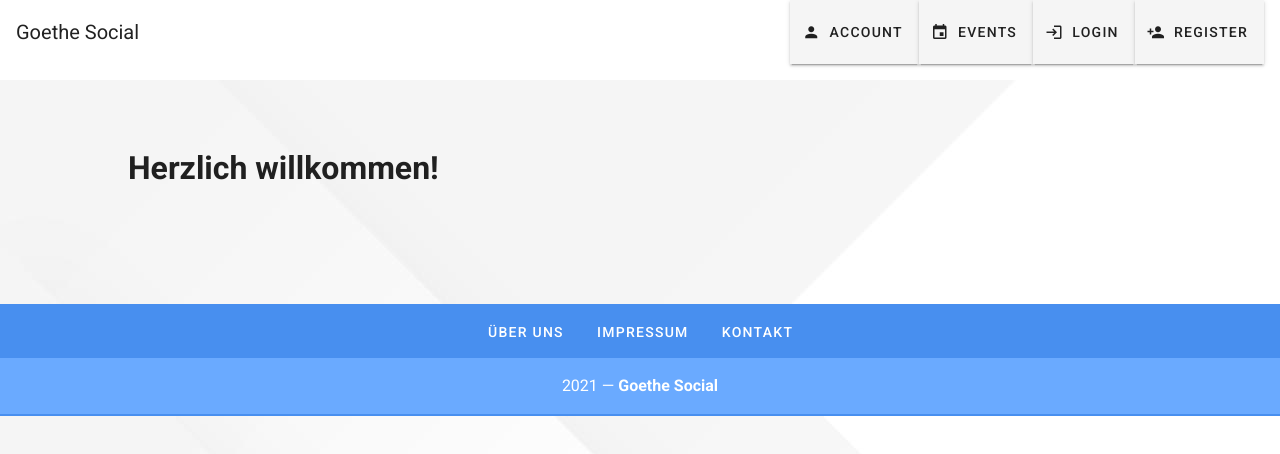
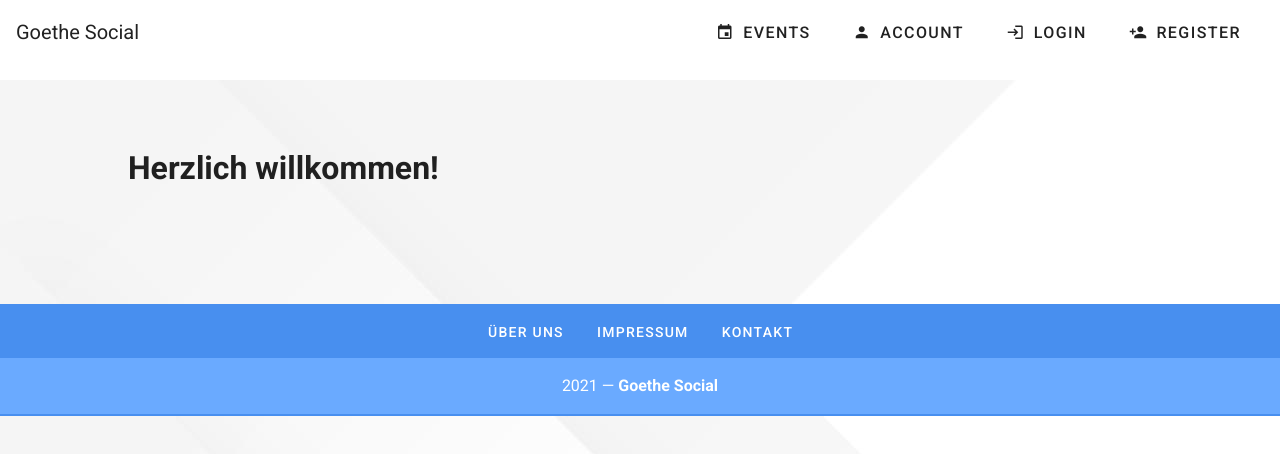
Before and after one commit to geE68er/PAIWS, a Vue app: page / in a window 1280 px wide. Shown: the top 454 px of the page. Built offline with nearby package versions, Linux system fonts and the light colour scheme.

Commit message:
Update App.vue

```diff
--- a/src/App.vue
+++ b/src/App.vue
@@ -1,17 +1,16 @@
 <template>
   <v-app>
     <v-navigation-drawer v-model="sidebar" app>
-      <v-list>
-        <v-list-tile
+      <v-btn
+          text
+          block
+          x-large
           v-for="item in menuItems"
-          :key="item.title"
+          :key="item.path"
           :to="item.path">
-          <v-list-tile-action>
-            <v-icon>{{ item.icon }}</v-icon>
-          </v-list-tile-action>
-          <v-list-tile-content>{{ item.title }}</v-list-tile-content>
-        </v-list-tile>
-      </v-list>
+          <v-icon left dark>{{ item.icon }}</v-icon>
+          {{item.title}}
+        </v-btn>
     </v-navigation-drawer>
 
     <v-toolbar app>
@@ -27,7 +26,9 @@
       <v-spacer></v-spacer>
       <v-toolbar-items class="hidden-xs-only">
         <v-btn
-          flat
+          depressed
+          text
+          x-large
           v-for="item in menuItems"
           :key="item.path"
           :to="item.path">
@@ -62,8 +63,8 @@ export default {
       appTitle: 'Goethe Social',
       sidebar: false,
       menuItems: [
+        {title: 'Events', path: '/events', icon: 'mdi-calendar'},
         {title: 'Account', path: '/account', icon: 'mdi-account'},
-        {title: 'Events', path: '/events', icon: 'mdi-calendar'},
         {title: 'Login', path: '/login', icon: 'mdi-login'},
         {title: 'Register', path: '/register', icon: 'mdi-account-plus'},
       ]
```
